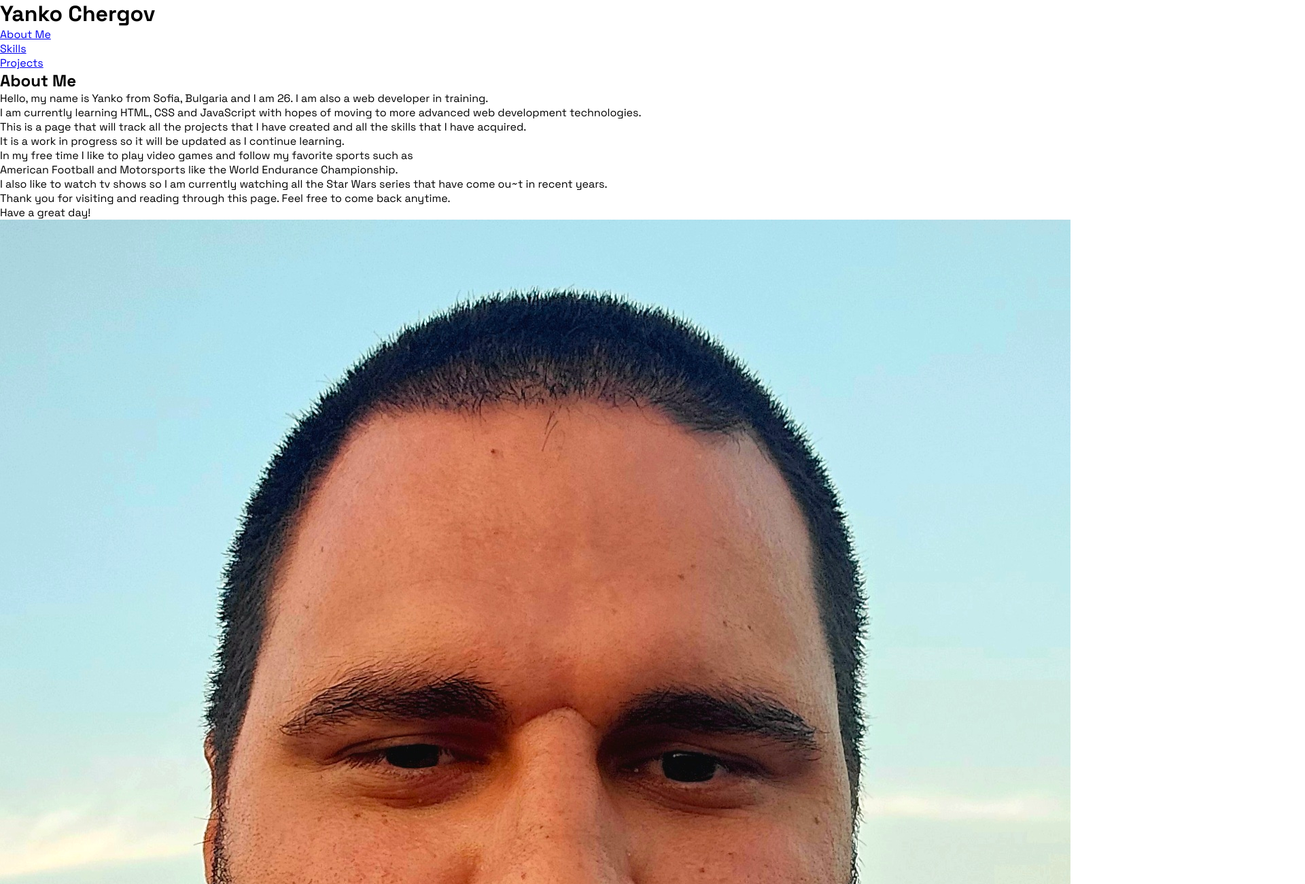
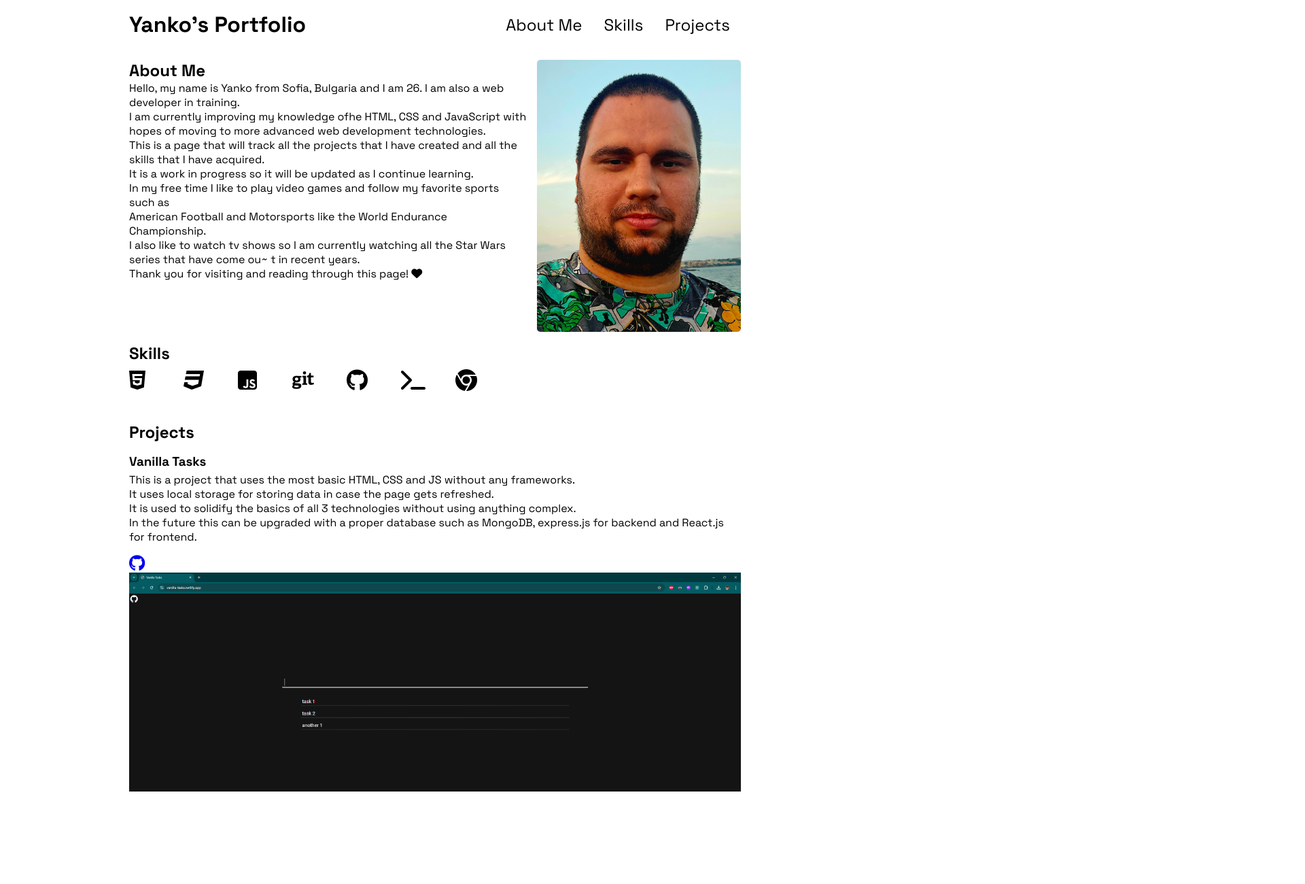
Before and after one commit to YankoChergov55/portfolio-basics, a plain HTML site: page index.html in a window 1280 px wide. Shown: the top 1300 px of the page at 68% size, 1920 px wide, since content can reach past the window. After the commit the page ends 1185 px from the top, so only its background shows below. Drawn offline with Linux system fonts and the light colour scheme; a script that the page names is missing.

Commit message:
added additional styles

```diff
--- a/index.html
+++ b/index.html
@@ -12,16 +12,15 @@
 		<title>Yanko Chergov</title>
 	</head>
 	<body>
-		<header>
-			<h1 id="logo">Yanko Chergov</h1>
 		<nav>
-				<ul>
-					<li><a href="#about-me">About Me</a></li>
-					<li><a href="#skills">Skills</a></li>
-					<li><a href="#projects">Projects</a></li>
+			<h1 id="logo">Yanko's Portfolio</h1>
+			<ul class="nav-links">
+				<li class="nav-item"><a href="#about-me">About Me</a></li>
+				<li class="nav-item"><a href="#skills">Skills</a></li>
+				<li class="nav-item"><a href="#projects">Projects</a></li>
 			</ul>
 		</nav>
-		</header>
+
 		<main>
 			<section id="about-me">
 				<div id="about-me-text">
@@ -29,8 +28,9 @@
 					<p>
 						Hello, my name is Yanko from Sofia, Bulgaria and I am 26. I am also
 						a web developer in training. <br />
-						I am currently learning HTML, CSS and JavaScript with hopes of
-						moving to more advanced web development technologies. <br />
+						I am currently improving my knowledge ofhe HTML, CSS and JavaScript
+						with hopes of moving to more advanced web development technologies.
+						<br />
 					</p>
 					<p>
 						This is a page that will track all the projects that I have created
@@ -44,41 +44,37 @@
 						sports such as <br />
 						American Football and Motorsports like the World Endurance
 						Championship. <br />
-						I also like to watch tv shows so I am currently watching all
-						the Star Wars series that have come ou~t in recent years. <br />
+						I also like to watch tv shows so I am currently watching all the
+						Star Wars series that have come ou~ t in recent years. <br />
 					</p>
 					<p>
-						Thank you for visiting and reading through this page. Feel free to
-						come back anytime. <br />
-						Have a great day! <br />
+						Thank you for visiting and reading through this page!
+						<i class="fa-solid fa-heart"></i> <br />
 					</p>
 				</div>
-				<div class="about-me-pic">
-					<img src="yanko.jpg" alt="my picture here" />
-				</div>
+				<img src="yanko.jpg" alt="my_picture" class="myPicture" />
 			</section>
 
 			<section id="skills">
 				<h2>Skills</h2>
 				<div class="skills-container">
-					<i class="fa-brands fa-html5"></i>
-					<i class="fa-brands fa-css3"></i>
-					<i class="fa-brands fa-square-js"></i>
-					<i class="fa-brands fa-git"></i>
-					<i class="fa-brands fa-github"></i>
-					<i class="fa-solid fa-terminal"></i>
-					<i class="fa-brands fa-chrome"></i>
+					<i class="icon fa-brands fa-html5"></i>
+					<i class="icon fa-brands fa-css3"></i>
+					<i class="icon fa-brands fa-square-js"></i>
+					<i class="icon fa-brands fa-git"></i>
+					<i class="icon fa-brands fa-github"></i>
+					<i class="icon fa-solid fa-terminal"></i>
+					<i class="icon fa-brands fa-chrome"></i>
 				</div>
 			</section>
 
 			<section id="projects">
 				<h2>Projects</h2>
-				<div id="projects-container">
 				<div class="project">
-						<h3>Vanilla Tasks</h3>
+					<h3 class="project-title">Vanilla Tasks</h3>
 					<p>
-							This is a project that uses the most basic HTML, CSS and JS
-							without any frameworks. <br />
+						This is a project that uses the most basic HTML, CSS and JS without
+						any frameworks. <br />
 						It uses local storage for storing data in case the page gets
 						refreshed. <br />
 						It is used to solidify the basics of all 3 technologies without
@@ -86,15 +82,15 @@
 						In the future this can be upgraded with a proper database such as
 						MongoDB, express.js for backend and React.js for frontend. <br />
 					</p>
-						<div class="links">
-							<a href="https://vanilla-tasks.netlify.app/">Web Page</a>
-
 					<a href="https://github.com/YankoChergov55/VanillaTasks"
-								>Repository</a
-							>
-						</div>
-						<img src="vanilla_tasks.png" alt="view from the app" />
-					</div>
+						><i class="fa-brands fa-github project-repo"></i
+					></a>
+					<a href="https://vanilla-tasks.netlify.app/"
+						><img
+							src="vanilla_tasks.png"
+							alt="view from the app"
+							class="project-img"
+					/></a>
 				</div>
 			</section>
 		</main>
--- a/style.css
+++ b/style.css
@@ -6,9 +6,115 @@
 	box-sizing: border-box;
 }
 
+html {
+	scroll-behavior: smooth;
+}
+
+html,
+body {
+	height: 100%;
+}
+
 body {
 	font-family: 'Space Grotesk', sans-serif;
 	font-optical-sizing: auto;
 	font-weight: 400;
 	font-style: normal;
+	margin: 0 auto;
+	display: flex;
+	flex-direction: column;
+	max-width: 900px;
 }
+
+header {
+	margin: 16px 0;
+}
+
+nav {
+	display: flex;
+	align-items: center;
+	padding: 16px 0;
+}
+
+#logo {
+	font-size: 32px;
+	font-weight: 700;
+}
+
+.nav-links {
+	display: flex;
+	list-style: none;
+	padding: 0;
+	align-items: center;
+	margin: 0;
+	margin-left: auto;
+}
+
+.nav-item {
+	font-size: 24px;
+	margin: 0 16px;
+}
+
+.nav-links a {
+	text-decoration: none;
+	color: black;
+}
+
+section {
+	margin: 16px 0;
+}
+
+#about-me {
+	display: flex;
+	flex-direction: row;
+	justify-content: space-between;
+}
+
+#about-me-text {
+	margin-right: 15px;
+}
+
+.myPicture {
+	border-radius: 5px;
+	width: 300px;
+	flex-shrink: 0;
+}
+
+.skills-container {
+	display: flex;
+	flex-wrap: wrap;
+	gap: 16px;
+}
+
+.icon {
+	font-size: 2em;
+	width: 2em;
+	margin-top: 8px;
+}
+
+.project-img {
+	width: 100%;
+}
+
+.project-repo {
+	font-size: 24px;
+}
+
+#projects {
+	margin-top: 5%;
+}
+
+.project {
+	display: flex;
+	flex-direction: column;
+	align-items: justify;
+	margin-top: 16px;
+}
+
+.project-title {
+	margin-bottom: 5px;
+}
+
+.project p {
+	margin-bottom: 16px;
+}
```
Lines whose indentation alone changed are shown as unchanged.
